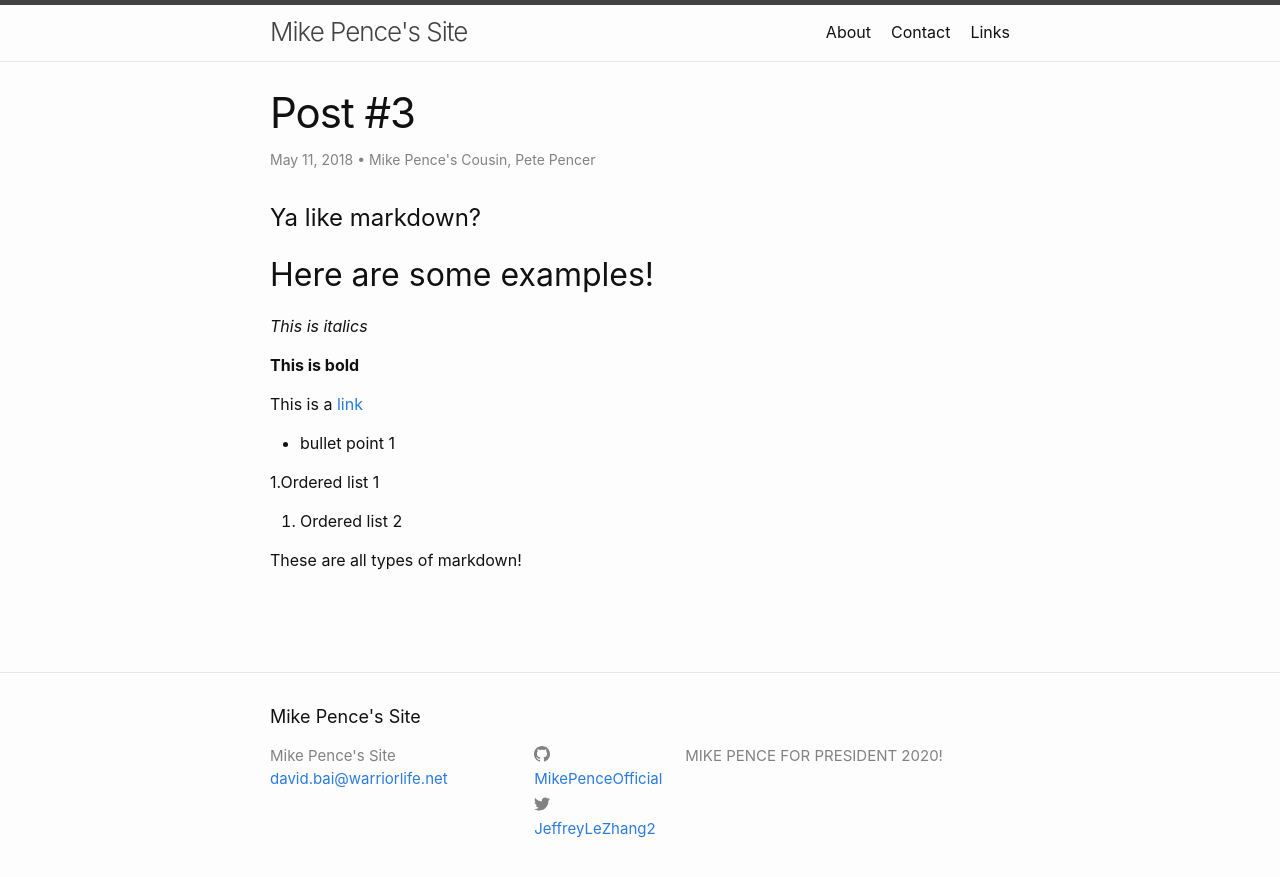
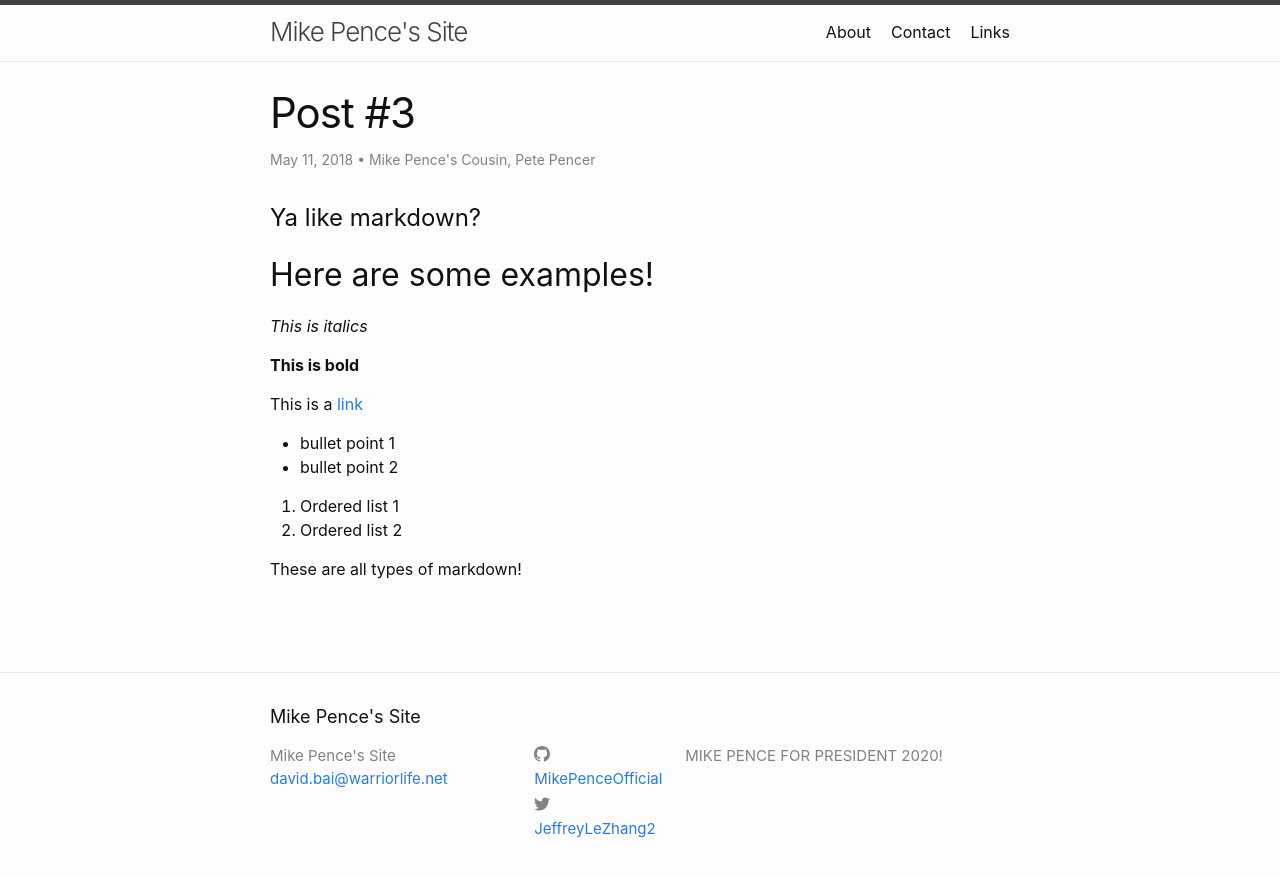
Before and after one commit to cheesysoup1/mikepenceofficial.github.io, a Jekyll site: the page built from _posts/2018-05-11-Post-3.markdown, in a window 1280 px wide. Shown: the top 877 px of the page. Built offline with Jekyll 4.4.1, drawn with Linux system fonts in a browser that asks for light colours.

Commit message:
Update 2018-05-11-Post-3.markdown

```diff
--- a/_posts/2018-05-11-Post-3.markdown
+++ b/_posts/2018-05-11-Post-3.markdown
@@ -16,9 +16,9 @@ author: Mike Pence's Cousin, Pete Pencer
 This is a [link](http://heaven.com/)
 
 * bullet point 1
+* bullet point 2
 
- 1.Ordered list 1
-
- 2. Ordered list 2
+1. Ordered list 1
+2. Ordered list 2
 
  These are all types of markdown!
```
